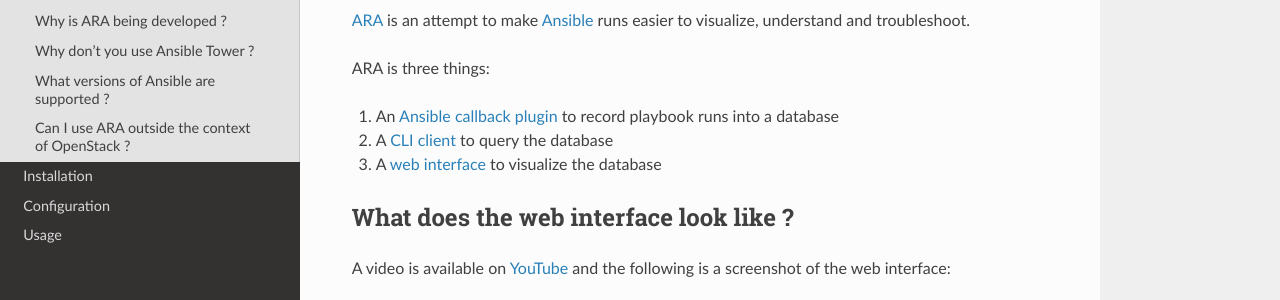
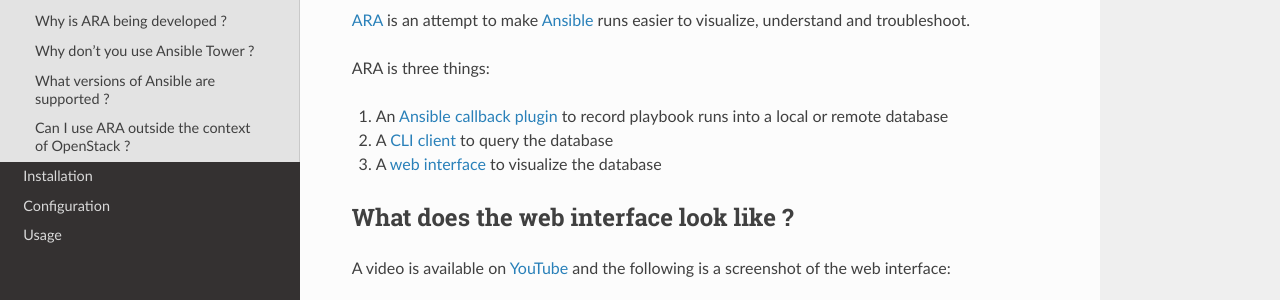
Before and after one commit to ansible-community/ara, a Sphinx documentation site: the page built from docs/faq.rst, in a window 1280 px wide and 900 px high. Shown: the part 207-507 px from the top of the window. Built offline with Sphinx 7.4.7 and the Read the Docs theme 2.0.0, drawn with Linux system fonts in a browser that asks for light colours; the version number could not be read and is left out.

Commit message:
Add note on datbaase location

```diff
--- a/README.rst
+++ b/README.rst
@@ -7,7 +7,7 @@
 
 ARA is three things:
 
-1. An `Ansible callback plugin`_ to record playbook runs into a database
+1. An `Ansible callback plugin`_ to record playbook runs into a local or remote database
 2. A `CLI client`_ to query the database
 3. A `web interface`_ to visualize the database
 
--- a/docs/faq.rst
+++ b/docs/faq.rst
@@ -7,7 +7,7 @@
 
 ARA is three things:
 
-1. An `Ansible callback plugin`_ to record playbook runs into a database
+1. An `Ansible callback plugin`_ to record playbook runs into a local or remote database
 2. A `CLI client`_ to query the database
 3. A `web interface`_ to visualize the database
 
```
